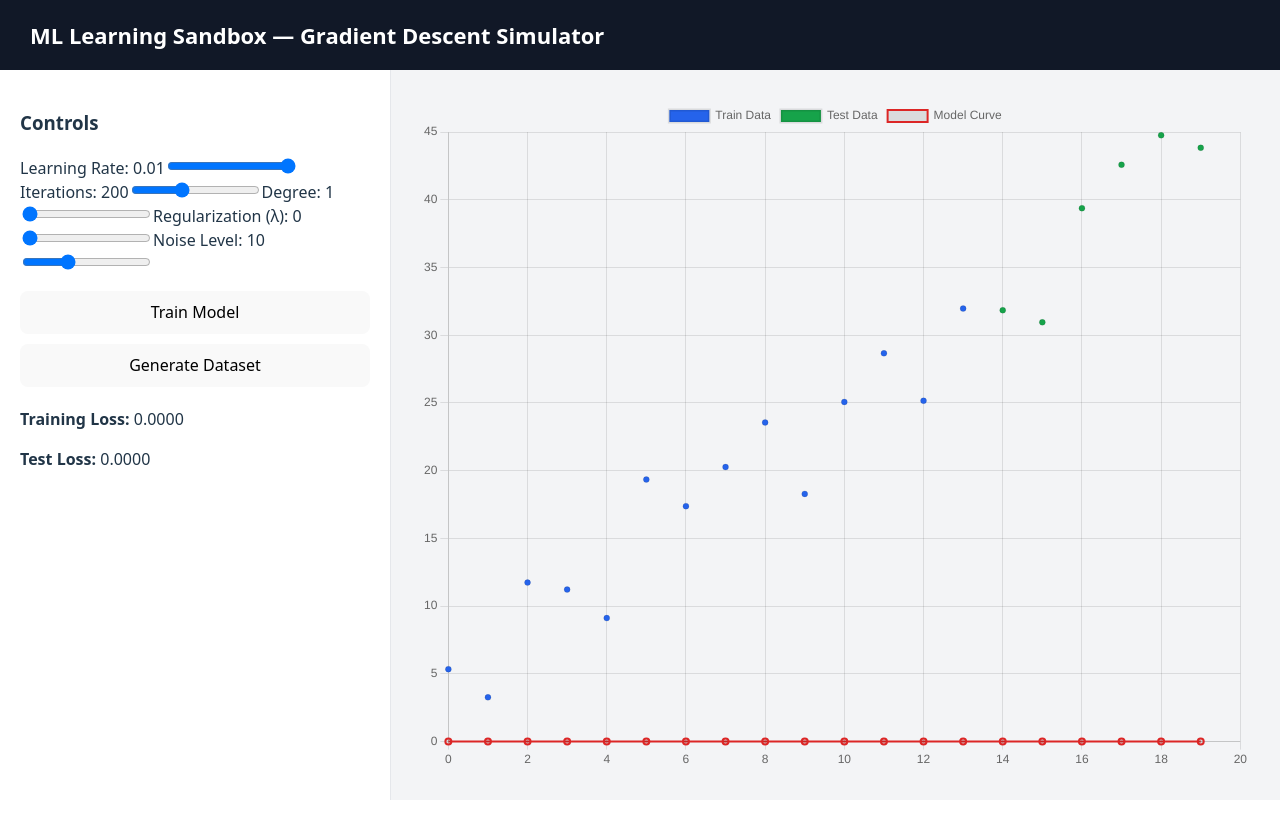
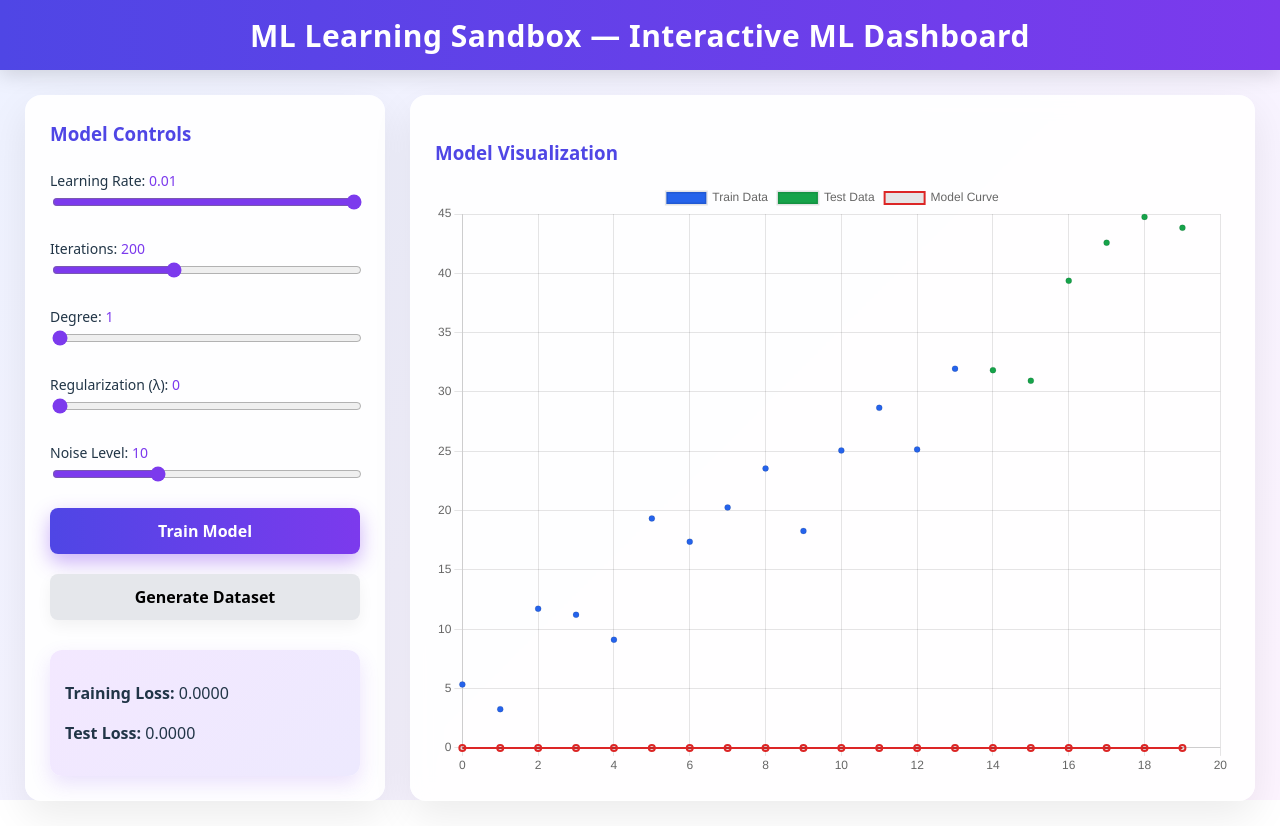
Before and after one commit to mudassirbeg/ENIGMA_2.0_Zyphix, a React (Vite) app: page / in a window 1280 px wide. Before the commit the page ends 800 px from the top, so only its background shows below. Built offline with nearby package versions, Linux system fonts and the light colour scheme.

Commit message:
ui: enhance dashboard theme with gradient background and elevated card shadows

```diff
--- a/src/App.jsx
+++ b/src/App.jsx
@@ -148,114 +148,167 @@ function App() {
  return (
   <div
     style={{
+      height: "100vh",
       width: "100vw",
-        height: "100vh",
-        display: "flex",
-        flexDirection: "column",
-        background: "#f3f4f6",
+      display: "grid",
+      gridTemplateRows: "70px 1fr",
+      background: "linear-gradient(135deg, #eef2ff, #fdf4ff)",
+      fontFamily: "system-ui",
     }}
   >
     {/* HEADER */}
     <div
       style={{
-          height: "70px",
-          background: "#111827",
+        background: "linear-gradient(90deg, #4f46e5, #7c3aed)",
         color: "white",
         display: "flex",
         alignItems: "center",
-          paddingLeft: "30px",
-          fontSize: "22px",
-          fontWeight: "bold",
+        justifyContent: "center",
+
+        fontSize: "30px",
+        fontWeight: "600",
+        letterSpacing: "0.5px",
+        boxShadow: "0 4px 20px rgba(0,0,0,0.15)",
       }}
     >
-        ML Learning Sandbox — Gradient Descent Simulator
+      ML Learning Sandbox — Interactive ML Dashboard
     </div>
 
-      {/* MAIN */}
-      <div style={{ flex: 1, display: "flex" }}>
+    {/* MAIN GRID */}
+    <div
+      style={{
+        display: "grid",
+        gridTemplateColumns: "360px 1fr",
+        gap: "25px",
+        padding: "25px",
+      }}
+    >
       {/* LEFT PANEL */}
       <div
         style={{
-            width: "350px",
-            background: "white",
-            padding: "20px",
-            borderRight: "1px solid #e5e7eb",
+          background: "rgba(255,255,255,0.9)",
+          backdropFilter: "blur(10px)",
+          borderRadius: "16px",
+          padding: "25px",
+          boxShadow: "0 15px 40px rgba(0,0,0,0.08)",
+          display: "flex",
+          flexDirection: "column",
+          gap: "20px",
         }}
       >
-          <h3>Controls</h3>
+        <h3 style={{ margin: 0, color: "#4f46e5" }}>Model Controls</h3>
 
-          <label>Learning Rate: {learningRate}</label>
+        {/* SLIDERS */}
+        {[
+          { label: "Learning Rate", value: learningRate },
+          { label: "Iterations", value: iterations },
+          { label: "Degree", value: degree },
+          { label: "Regularization (λ)", value: lambda },
+          { label: "Noise Level", value: noiseLevel },
+        ].map((item, i) => (
+          <div key={i}>
+            <label style={{ fontSize: "14px", fontWeight: 500 }}>
+              {item.label}: <span style={{ color: "#7c3aed" }}>{item.value}</span>
+            </label>
             <input
               type="range"
-            min="0.0001"
-            max="0.01"
-            step="0.0001"
-            value={learningRate}
-            onChange={(e) => setLearningRate(Number(e.target.value))}
+              style={{ width: "100%", accentColor: "#7c3aed" }}
+              min={
+                i === 0 ? "0.0001" :
+                i === 1 ? "10" :
+                i === 2 ? "1" :
+                i === 3 ? "0" : "0"
+              }
+              max={
+                i === 0 ? "0.01" :
+                i === 1 ? "500" :
+                i === 2 ? "8" :
+                i === 3 ? "1" : "30"
+              }
+              step={
+                i === 0 ? "0.0001" :
+                i === 1 ? "10" :
+                i === 2 ? "1" :
+                i === 3 ? "0.01" : "1"
+              }
+              value={item.value}
+              onChange={(e) => {
+                const val = Number(e.target.value);
+                if (i === 0) setLearningRate(val);
+                if (i === 1) setIterations(val);
+                if (i === 2) setDegree(val);
+                if (i === 3) setLambda(val);
+                if (i === 4) setNoiseLevel(val);
+              }}
             />
+          </div>
+        ))}
 
-          <label>Iterations: {iterations}</label>
-          <input
-            type="range"
-            min="10"
-            max="500"
-            step="10"
-            value={iterations}
-            onChange={(e) => setIterations(Number(e.target.value))}
-          />
-
-          <label>Degree: {degree}</label>
-          <input
-            type="range"
-            min="1"
-            max="8"
-            step="1"
-            value={degree}
-            onChange={(e) => setDegree(Number(e.target.value))}
-          />
-
-          <label>Regularization (λ): {lambda}</label>
-          <input
-            type="range"
-            min="0"
-            max="1"
-            step="0.01"
-            value={lambda}
-            onChange={(e) => setLambda(Number(e.target.value))}
-          />
-
-          <label>Noise Level: {noiseLevel}</label>
-          <input
-            type="range"
-            min="0"
-            max="30"
-            step="1"
-            value={noiseLevel}
-            onChange={(e) => setNoiseLevel(Number(e.target.value))}
-          />
-
+        {/* BUTTONS */}
         <button
           onClick={trainModel}
-            style={{ width: "100%", marginTop: "15px" }}
+          style={{
+            padding: "12px",
+            background: "linear-gradient(90deg, #4f46e5, #7c3aed)",
+            color: "white",
+            border: "none",
+            borderRadius: "8px",
+            cursor: "pointer",
+            fontWeight: 600,
+            boxShadow: "0 8px 20px rgba(124,58,237,0.4)",
+            transition: "0.2s",
+          }}
         >
           Train Model
         </button>
 
         <button
           onClick={regenerateData}
-            style={{ width: "100%", marginTop: "10px" }}
+          style={{
+            padding: "12px",
+            background: "#e5e7eb",
+            border: "none",
+            borderRadius: "8px",
+            cursor: "pointer",
+            fontWeight: 600,
+            boxShadow: "0 6px 15px rgba(0,0,0,0.05)",
+          }}
         >
           Generate Dataset
         </button>
 
-          <div style={{ marginTop: "20px" }}>
+        {/* METRICS */}
+        <div
+          style={{
+            background: "linear-gradient(135deg, #f3e8ff, #ede9fe)",
+            padding: "15px",
+            borderRadius: "12px",
+            marginTop: "10px",
+            boxShadow: "0 8px 20px rgba(124,58,237,0.15)",
+          }}
+        >
           <p><b>Training Loss:</b> {trainLoss.toFixed(4)}</p>
           <p><b>Test Loss:</b> {testLoss.toFixed(4)}</p>
         </div>
       </div>
 
       {/* RIGHT PANEL */}
-        <div style={{ flex: 1, padding: "30px" }}>
+      <div
+        style={{
+          background: "rgba(255,255,255,0.9)",
+          backdropFilter: "blur(10px)",
+          borderRadius: "16px",
+          padding: "25px",
+          boxShadow: "0 15px 40px rgba(0,0,0,0.08)",
+          display: "flex",
+          flexDirection: "column",
+        }}
+      >
+        <h3 style={{ marginBottom: "15px", color: "#4f46e5" }}>
+          Model Visualization
+        </h3>
+
+        <div style={{ flex: 1 }}>
           <Line
             data={chartData}
             options={{
@@ -272,6 +325,7 @@ function App() {
         </div>
       </div>
     </div>
+  </div>
 );
 }
 
```
Lines whose indentation alone changed are shown as unchanged.
